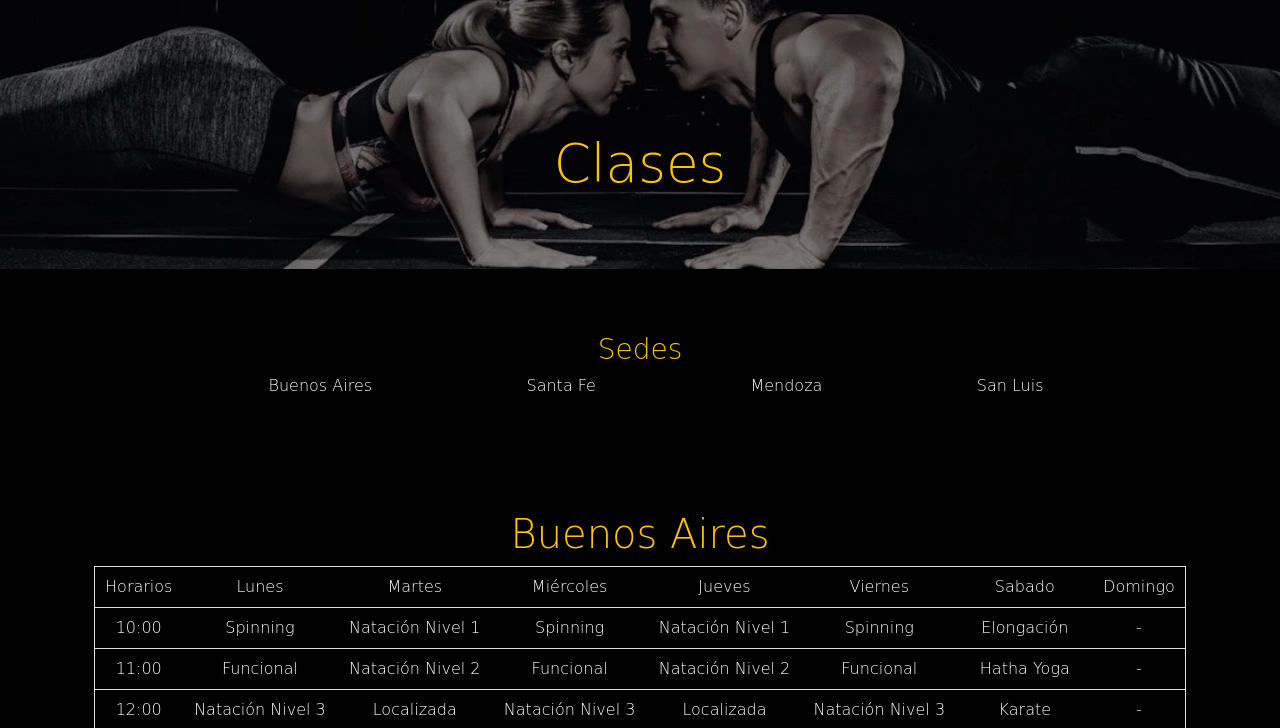
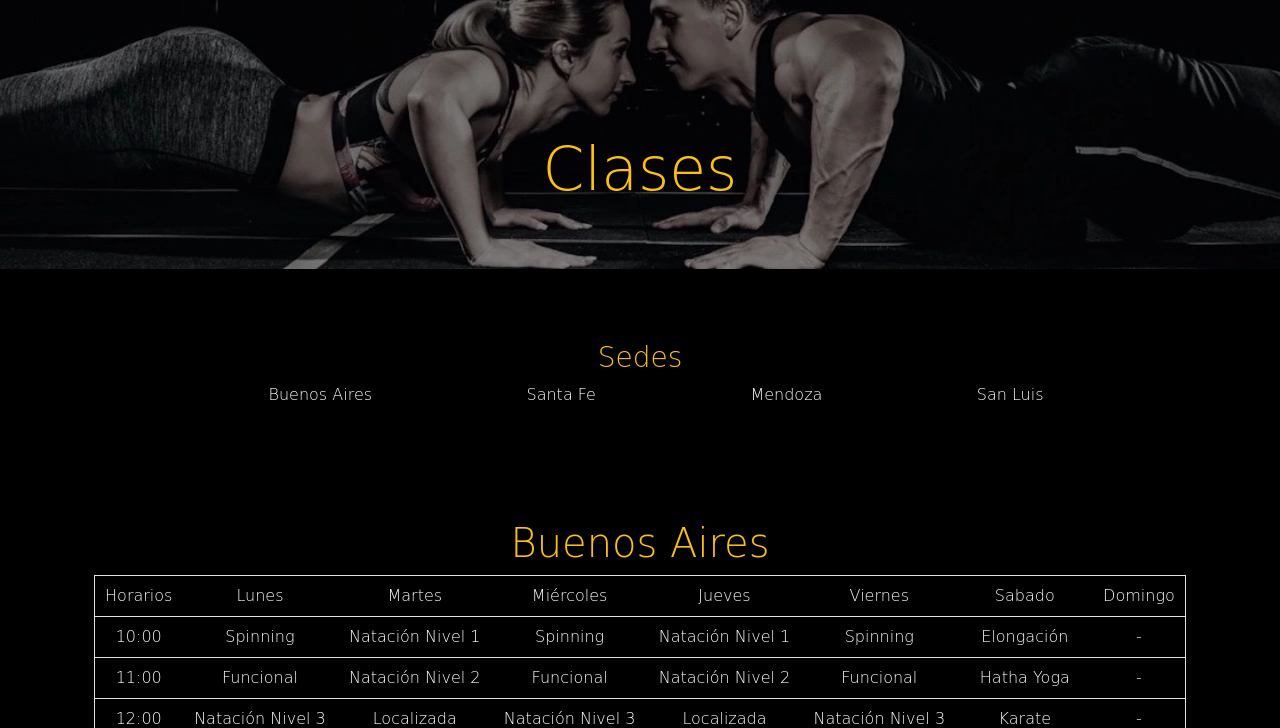
Before and after one commit to carlamarinaap/PF_Apata, a website: page pages/clases.html in a window 1280 px wide. Shown: the part 71-799 px from the top of the page. Drawn offline with nearby package versions, Linux system fonts and the light colour scheme; a web font is replaced by a local one.

Commit message:
Se cambian h2 por h1 en las páginas

```diff
--- a/pages/clases.html
+++ b/pages/clases.html
@@ -83,7 +83,7 @@
         <img src="../img/wallpaper_pages.webp" alt="cabecera" class="img-fluid" />
       </div>
       <div class="cabecera">
-        <h2 class="text-warning">Clases</h2>
+        <h1 class="text-warning">Clases</h1>
       </div>
       <!-- Fin CABECERA -->
       <!--Inicio de principal-->
--- a/scss/_cabecera.scss
+++ b/scss/_cabecera.scss
@@ -19,7 +19,8 @@
     }
 
   }
-  h2 {
+  h1 {
     padding: 10vw 0;
+    font-size: 60px;
   }
 }
```
Also changed, not shown: pages/contacto.html (+1 -1 lines), pages/inicia_sesion.html (+1 -1 lines), pages/sedes.html (+1 -1 lines), pages/staff.html (+1 -1 lines), css/styles.css, 1 other file.
